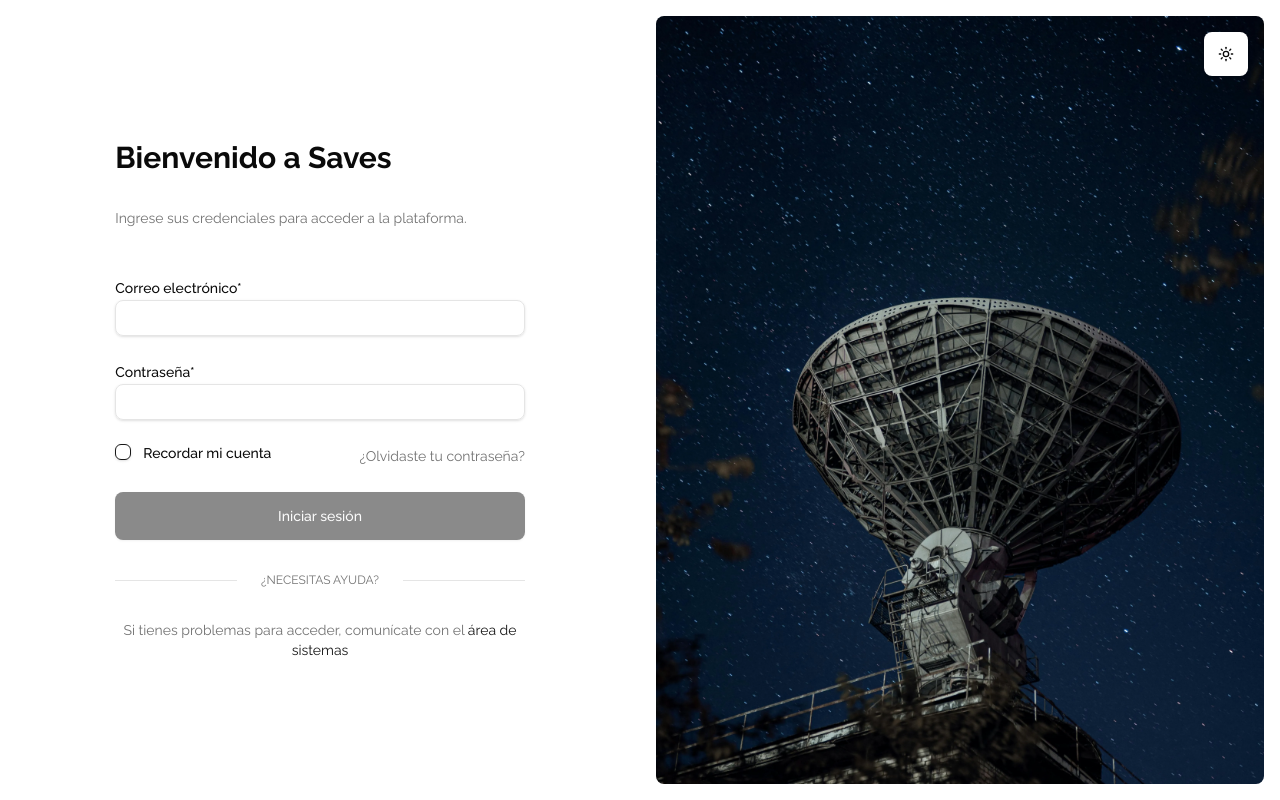
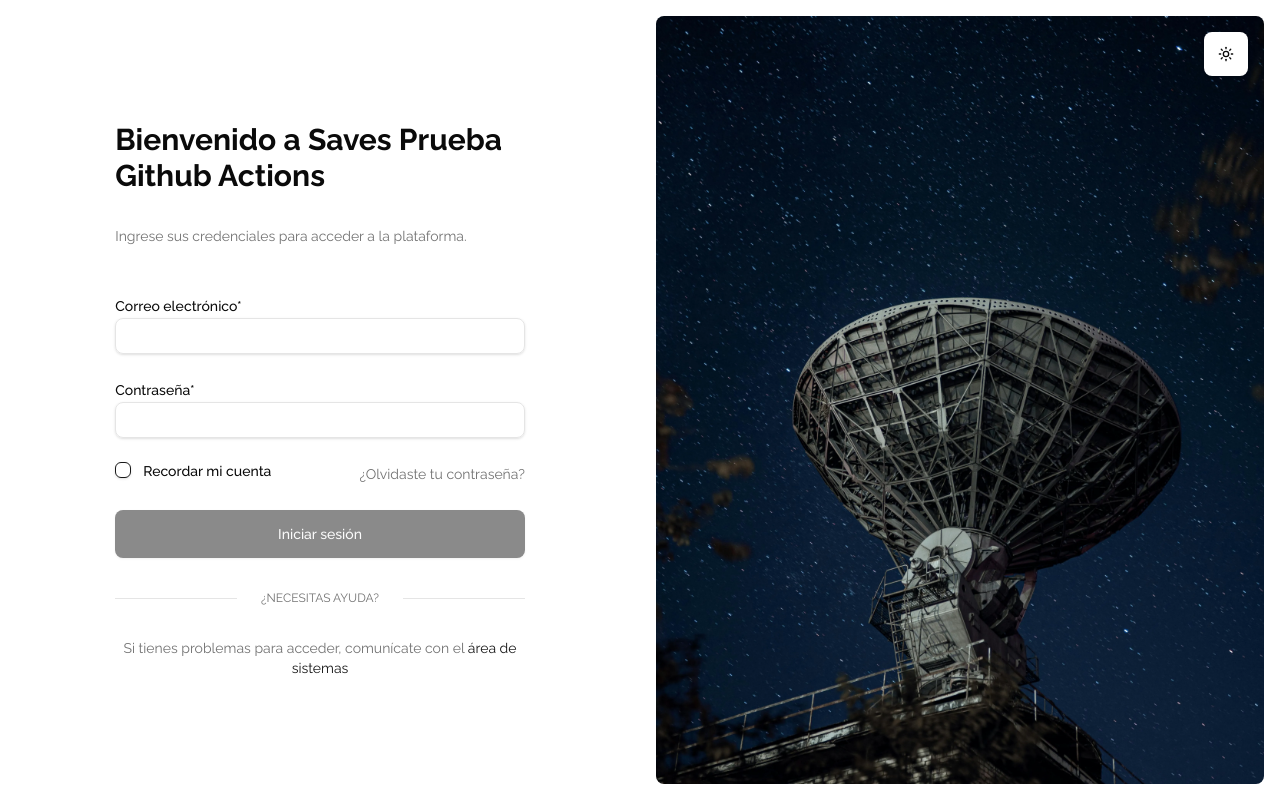
Before and after one commit to s4gk/boilerplate_frontend, a Next.js app: page /login in a window 1280 px wide. Built offline with nearby package versions, Linux system fonts and the light colour scheme; no server answers.

Commit message:
chore: test github actions deployment

```diff
--- a/src/features/auth/components/login/login-form.tsx
+++ b/src/features/auth/components/login/login-form.tsx
@@ -26,7 +26,7 @@ export function LoginForm() {
     <div className="flex w-full items-center justify-center md:w-1/2">
       <div className="w-full max-w-[70%] px-2">
         <div className="mb-12 space-y-8 text-left">
-          <h1 className="text-3xl font-bold">Bienvenido a Saves</h1>
+          <h1 className="text-3xl font-bold">Bienvenido a Saves Prueba Github Actions</h1>
           <p className="text-muted-foreground text-sm">
             Ingrese sus credenciales para acceder a la plataforma.
           </p>
```
